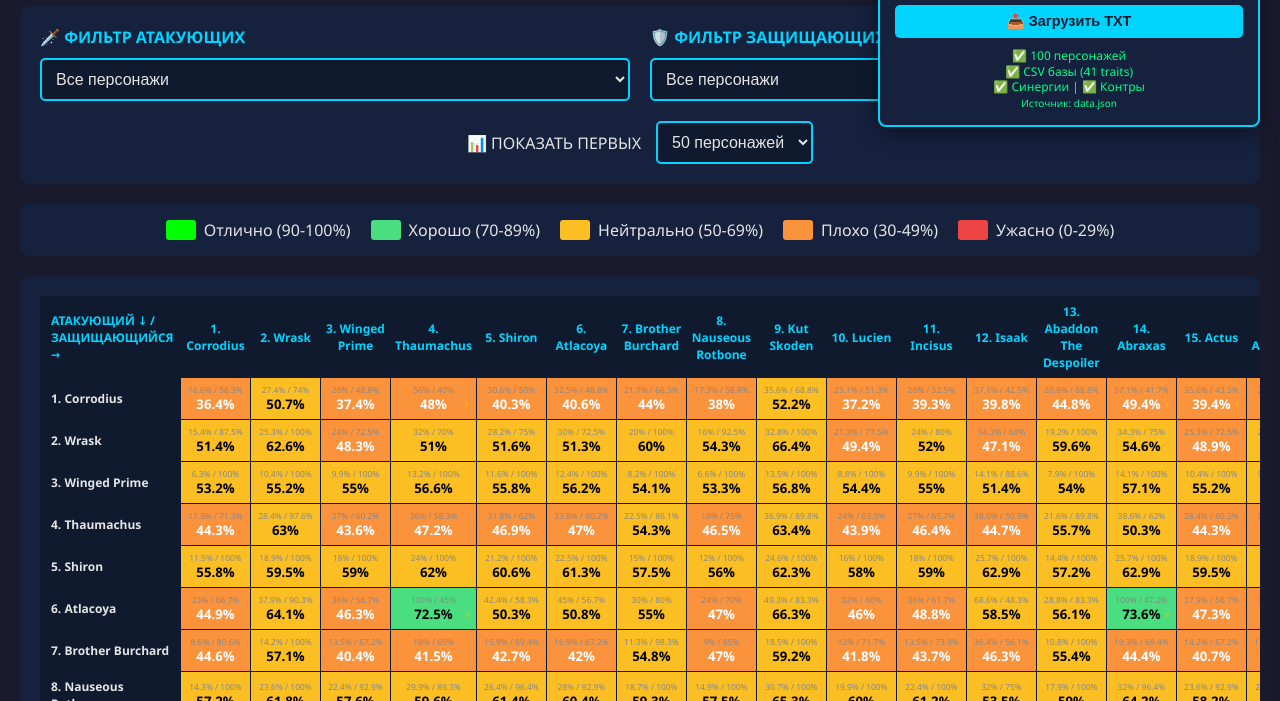
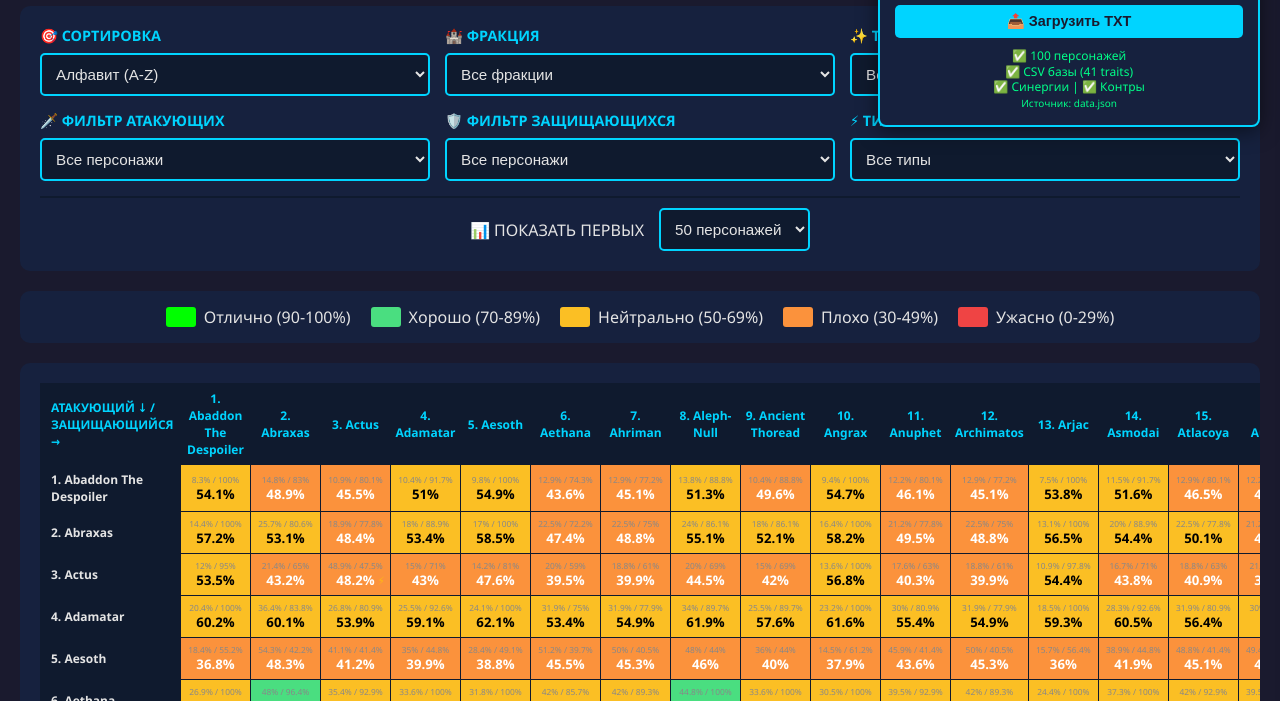
Before and after one commit to crosspostly/tacticus_persona, a website: page index.html in a window 1280 px wide. Shown: the part 99-800 px from the top of the page. Drawn offline with Linux system fonts and the light colour scheme.

Commit message:
feat: add alphabetical sorting and advanced filters (faction, traits, damage type)

```diff
--- a/index.html
+++ b/index.html
@@ -98,26 +98,28 @@
             border-radius: 10px;
             margin-bottom: 20px;
             display: grid;
-            grid-template-columns: 1fr 1fr;
-            gap: 20px;
+            grid-template-columns: repeat(3, 1fr);
+            gap: 15px;
         }
-        .filter-group { display: flex; flex-direction: column; gap: 10px; }
-        .filter-group label { color: #00d4ff; font-weight: bold; }
+        .filter-group { display: flex; flex-direction: column; gap: 8px; }
+        .filter-group label { color: #00d4ff; font-weight: bold; font-size: 0.9em; }
         select {
             padding: 10px;
             background: #0f1a2e;
             color: #e4e4e4;
             border: 2px solid #00d4ff;
             border-radius: 5px;
-            font-size: 1em;
+            font-size: 0.95em;
             cursor: pointer;
         }
         .limit-group {
-            grid-column: span 2;
+            grid-column: span 3;
             display: flex;
             align-items: center;
             gap: 15px;
             justify-content: center;
+            padding-top: 10px;
+            border-top: 2px solid #0f1a2e;
         }
         .legend {
             background: #16213e;
@@ -387,7 +389,6 @@
             font-weight: bold;
         }
 
-        /* Иконка условного бонуса в ячейке матрицы */
         .bonus-icon {
             position: absolute;
             top: 2px;
@@ -402,7 +403,6 @@
             50% { opacity: 0.6; transform: scale(1.2); }
         }
 
-        /* Блок условного бонуса в детальной панели */
         .conditional-bonus-item {
             background: linear-gradient(135deg, rgba(255, 204, 0, 0.15), rgba(0, 212, 255, 0.1));
             padding: 10px;
@@ -411,7 +411,6 @@
             border: 2px solid #ffcc00;
         }
 
-        /* Бэдж типа бонуса (active/passive) */
         .bonus-badge {
             display: inline-block;
             background: #ffcc00;
@@ -444,6 +443,30 @@
 
         <div class="filters">
             <div class="filter-group">
+                <label>🎯 СОРТИРОВКА</label>
+                <select id="sortOrder">
+                    <option value="alpha">Алфавит (A-Z)</option>
+                    <option value="hp">По HP (больше → меньше)</option>
+                    <option value="armor">По броне (больше → меньше)</option>
+                    <option value="damage">По урону (больше → меньше)</option>
+                </select>
+            </div>
+
+            <div class="filter-group">
+                <label>🏰 ФРАКЦИЯ</label>
+                <select id="factionFilter">
+                    <option value="">Все фракции</option>
+                </select>
+            </div>
+
+            <div class="filter-group">
+                <label>✨ ТРЕЙТ</label>
+                <select id="traitFilter">
+                    <option value="">Все трейты</option>
+                </select>
+            </div>
+
+            <div class="filter-group">
                 <label>🗡️ ФИЛЬТР АТАКУЮЩИХ</label>
                 <select id="attackerFilter">
                     <option value="">Все персонажи</option>
@@ -454,6 +477,16 @@
                 <label>🛡️ ФИЛЬТР ЗАЩИЩАЮЩИХСЯ</label>
                 <select id="defenderFilter">
                     <option value="">Все персонажи</option>
+                </select>
+            </div>
+
+            <div class="filter-group">
+                <label>⚡ ТИП УРОНА</label>
+                <select id="damageTypeFilter">
+                    <option value="">Все типы</option>
+                    <option value="melee">Только Melee</option>
+                    <option value="ranged">Только Ranged</option>
+                    <option value="both">Оба типа</option>
                 </select>
             </div>
 
@@ -528,16 +561,11 @@
             'Rukkatrukk', "Tson'ji"
         ];
 
-        // 🆕 Базы данных для условных бонусов
         let traitsDB = [];
         let characterTraitsDB = [];
         let conditionalBonusesDB = [];
         let characterFactionsDB = [];
         let characterAttackTypesDB = [];
-
-        // ═══════════════════════════════════════════════════════════════
-        // ЗАГРУЗКА БАЗ ДАННЫХ УСЛОВНЫХ БОНУСОВ
-        // ═══════════════════════════════════════════════════════════════
 
         async function loadConditionalDatabases() {
             try {
@@ -545,7 +573,6 @@
                     const lines = text.trim().split('\n');
                     const headers = lines[0].split(',').map(h => h.trim());
                     return lines.slice(1).map(line => {
-                        // Учитываем запятые внутри кавычек
                         const values = [];
                         let current = '';
                         let inQuotes = false;
@@ -563,7 +590,7 @@
                         values.push(current.trim());
 
                         return headers.reduce((obj, header, i) => {
-                            obj[header] = values[i]?.replace(/^"|"$/g, '') || '';
+                            obj[header] = values[i]?.replace(/^\"|\"$/g, '') || '';
                             return obj;
                         }, {});
                     });
@@ -598,10 +625,8 @@
             }
         }
 
-        // Вспомогательные функции для работы с базами
         function getCharacterTraits(characterName) {
             if (characterTraitsDB.length === 0) {
-                // Fallback: парсим из строки traits
                 const char = characters.find(c => c.name === characterName);
                 if (!char || !char.traits) return [];
                 return typeof char.traits === 'string'
@@ -638,7 +663,6 @@
         let currentAttacker = null;
         let currentDefender = null;
 
-        // Auto-sync on page load
         window.addEventListener('load', function() {
             syncAllData();
         });
@@ -652,7 +676,6 @@
             loadingOverlay.classList.remove('hidden');
 
             try {
-                // Try data.txt first, fallback to data.json
                 let mainData = null;
                 let dataSource = '';
 
@@ -674,7 +697,6 @@
                     dataSource = 'data.json';
                 }
 
-                // 🔧 FIX: Если данные в формате { "characters": [...] }, извлекаем массив
                 let dataArray = mainData;
                 if (mainData.characters && Array.isArray(mainData.characters)) {
                     dataArray = mainData.characters;
@@ -683,7 +705,6 @@
                     throw new Error('Неизвестный формат данных');
                 }
 
-                // Load synergy and counter databases
                 const [synergyResponse, counterResponse] = await Promise.all([
                     fetch('synergy_database.json').catch(() => null),
                     fetch('counter_database.json').catch(() => null)
@@ -697,10 +718,8 @@
                     counterDatabase = await counterResponse.json();
                 }
 
-                // 🆕 Загружаем базы условных бонусов
                 await loadConditionalDatabases();
 
-                // Process character data
                 const filtered = dataArray.filter(c => isCharacter(c) && !MACHINES_OF_WAR.includes(c.name));
 
                 characters = filtered.map((c, i) => ({
@@ -717,6 +736,9 @@
                     activeAbility: c.activeAbility || {},
                     passiveAbility: c.passiveAbility || {}
                 }));
+
+                // 🆕 СОРТИРОВКА ПО АЛФАВИТУ ПО УМОЛЧАНИЮ
+                characters.sort((a, b) => a.name.localeCompare(b.name));
 
                 buildMatchupMatrix();
                 populateFilters();
@@ -758,7 +780,6 @@
                 try {
                     const data = JSON.parse(e.target.result);
 
-                    // 🔧 FIX: Проверяем формат данных
                     let dataArray = data;
                     if (data.characters && Array.isArray(data.characters)) {
                         dataArray = data.characters;
@@ -782,6 +803,8 @@
                         activeAbility: c.activeAbility || {},
                         passiveAbility: c.passiveAbility || {}
                     }));
+
+                    characters.sort((a, b) => a.name.localeCompare(b.name));
 
                     buildMatchupMatrix();
                     populateFilters();
@@ -818,7 +841,6 @@
         }
 
         function calculateMatchup(attacker, defender) {
-            // Получаем тип атаки и количество хитов
             const [rangedType, rangedHits] = extractAttackInfo(attacker.ranged);
             const [meleeType, meleeHits] = extractAttackInfo(attacker.melee);
             const [atkType, atkHits] = (rangedType && rangedHits > 0)
@@ -827,14 +849,12 @@
 
             const pierce = PIERCE_RATIOS[atkType] || 20;
 
-            // 🆕 Получаем трейты (из базы если доступна, иначе из строки)
             const atkTraits = getCharacterTraits(attacker.name);
             const defTraits = getCharacterTraits(defender.name);
 
             let dmg = attacker.dmg;
             let armor = defender.armor;
 
-            // 🆕 Применяем трейт-модификаторы атакующего
             atkTraits.forEach(traitName => {
                 const trait = getTraitData(traitName);
                 if (trait && trait.effect_type === 'damage_multiplier' && trait.implemented === 'yes') {
@@ -842,13 +862,11 @@
                 }
             });
 
-            // Fallback на старый метод если база не загружена
             if (traitsDB.length === 0) {
                 if (atkTraits.includes('Crushing Strike')) dmg *= 1.25;
                 if (atkTraits.includes('Let the Galaxy Burn')) dmg *= 1.15;
             }
 
-            // 🆕 Применяем трейт-модификаторы защитника
             defTraits.forEach(traitName => {
                 const trait = getTraitData(traitName);
                 if (trait && trait.effect_type === 'armor_multiplier' && trait.implemented === 'yes') {
@@ -856,13 +874,11 @@
                 }
             });
 
-            // Fallback
             if (traitsDB.length === 0) {
                 if (defTraits.includes('Terminator Armour')) armor *= 1.4;
                 if (defTraits.includes('Mk X Gravis')) armor *= 1.5;
             }
 
-            // 🆕 ПРОВЕРЯЕМ УСЛОВНЫЕ БОНУСЫ
             let hasConditionalBonus = false;
             let conditionalBonusDetails = null;
 
@@ -877,8 +893,7 @@
                 if (conditionMet) {
                     hasConditionalBonus = true;
 
-                    // Применяем бонус
-                    let bonusMultiplier = 1.5; // По умолчанию +50%
+                    let bonusMultiplier = 1.5;
                     if (bonus.bonus_value && bonus.bonus_value !== 'unknown' && !isNaN(parseFloat(bonus.bonus_value))) {
                         bonusMultiplier = 1 + parseFloat(bonus.bonus_value) / 100;
                     }
@@ -896,7 +911,6 @@
                 }
             });
 
-            // Модификаторы входящего урона
             let incomingMult = 1.0;
             defTraits.forEach(traitName => {
                 const trait = getTraitData(traitName);
@@ -910,13 +924,11 @@
                 }
             });
 
-            // Fallback
             if (traitsDB.length === 0) {
                 if (defTraits.includes('Resilient')) incomingMult *= 0.8;
                 if (defTraits.includes('Big Target')) incomingMult *= 1.3;
             }
 
-            // Расчёт урона по формуле из вики
             const dmgAfterArmor = Math.max(1, dmg - armor);
             const dmgPierce = Math.max(1, dmg * (pierce / 100));
             const dmgPerHit = Math.max(dmgAfterArmor, dmgPierce);
@@ -924,7 +936,6 @@
             const totalDmg = dmgPerHit * atkHits * incomingMult;
             const attackEff = Math.min(100, (totalDmg / defender.hp) * 100);
 
-            // Эффективность защиты
             const armorRatio = armor / dmg;
             const defenseEff = Math.min(100, Math.max(0, armorRatio * 50 + 25));
 
@@ -934,8 +945,8 @@
                 attack: Math.round(attackEff * 10) / 10,
                 defense: Math.round(defenseEff * 10) / 10,
                 average: Math.round(average * 10) / 10,
-                hasConditionalBonus: hasConditionalBonus,  // 🆕
-                conditionalBonus: conditionalBonusDetails   // 🆕
+                hasConditionalBonus: hasConditionalBonus,
+                conditionalBonus: conditionalBonusDetails
             };
         }
 
@@ -956,12 +967,45 @@
             return matchupMatrix[attacker.name][defender.name];
         }
 
+        // 🆕 ОБНОВЛЕННЫЕ ФИЛЬТРЫ
         function populateFilters() {
             const atkFilter = document.getElementById('attackerFilter');
             const defFilter = document.getElementById('defenderFilter');
+            const factionFilter = document.getElementById('factionFilter');
+            const traitFilter = document.getElementById('traitFilter');
 
             atkFilter.innerHTML = '<option value="">Все персонажи</option>';
             defFilter.innerHTML = '<option value="">Все персонажи</option>';
+
+            // 🆕 Собираем уникальные фракции
+            const factions = [...new Set(characters.map(c => c.faction))].sort();
+            factionFilter.innerHTML = '<option value="">Все фракции</option>';
+            factions.forEach(faction => {
+                if (faction && faction !== 'Unknown') {
+                    const opt = document.createElement('option');
+                    opt.value = faction;
+                    opt.textContent = faction;
+                    factionFilter.appendChild(opt);
+                }
+            });
+
+            // 🆕 Собираем уникальные трейты
+            const allTraits = new Set();
+            characters.forEach(char => {
+                const traits = getCharacterTraits(char.name);
+                traits.forEach(t => allTraits.add(t));
+            });
+
+            const sortedTraits = [...allTraits].sort();
+            traitFilter.innerHTML = '<option value="">Все трейты</option>';
+            sortedTraits.forEach(trait => {
+                if (trait) {
+                    const opt = document.createElement('option');
+                    opt.value = trait;
+                    opt.textContent = trait;
+                    traitFilter.appendChild(opt);
+                }
+            });
 
             characters.forEach(char => {
                 const opt1 = document.createElement('option');
@@ -984,19 +1028,49 @@
             return 'cell-0-29';
         }
 
+        // 🆕 ОБНОВЛЕННАЯ ЛОГИКА RENDER
         function renderTable() {
             const atkFilter = document.getElementById('attackerFilter').value;
             const defFilter = document.getElementById('defenderFilter').value;
+            const factionFilter = document.getElementById('factionFilter').value;
+            const traitFilter = document.getElementById('traitFilter').value;
+            const damageTypeFilter = document.getElementById('damageTypeFilter').value;
+            const sortOrder = document.getElementById('sortOrder').value;
             const limit = parseInt(document.getElementById('limitSelect').value);
 
-            let displayedAtk = characters.slice(0, limit);
-            if (atkFilter) {
-                displayedAtk = characters.filter(c => c.name === atkFilter);
+            // Применяем фильтры
+            let filteredChars = characters.filter(c => {
+                if (factionFilter && c.faction !== factionFilter) return false;
+                if (traitFilter && !getCharacterTraits(c.name).includes(traitFilter)) return false;
+                if (damageTypeFilter) {
+                    const hasMelee = c.melee && c.melee !== 'N/A';
+                    const hasRanged = c.ranged && c.ranged !== 'N/A';
+                    if (damageTypeFilter === 'melee' && !hasMelee) return false;
+                    if (damageTypeFilter === 'ranged' && !hasRanged) return false;
+                    if (damageTypeFilter === 'both' && (!hasMelee || !hasRanged)) return false;
+                }
+                return true;
+            });
+
+            // Применяем сортировку
+            if (sortOrder === 'alpha') {
+                filteredChars.sort((a, b) => a.name.localeCompare(b.name));
+            } else if (sortOrder === 'hp') {
+                filteredChars.sort((a, b) => b.hp - a.hp);
+            } else if (sortOrder === 'armor') {
+                filteredChars.sort((a, b) => b.armor - a.armor);
+            } else if (sortOrder === 'damage') {
+                filteredChars.sort((a, b) => b.dmg - a.dmg);
             }
 
-            let displayedDef = characters.slice(0, limit);
+            let displayedAtk = filteredChars.slice(0, limit);
+            if (atkFilter) {
+                displayedAtk = filteredChars.filter(c => c.name === atkFilter);
+            }
+
+            let displayedDef = filteredChars.slice(0, limit);
             if (defFilter) {
-                displayedDef = characters.filter(c => c.name === defFilter);
+                displayedDef = filteredChars.filter(c => c.name === defFilter);
             }
 
             const thead = document.getElementById('tableHead');
@@ -1301,8 +1375,13 @@
             return 'ef4444';
         }
 
+        // 🆕 EVENT LISTENERS
         document.getElementById('attackerFilter').addEventListener('change', renderTable);
         document.getElementById('defenderFilter').addEventListener('change', renderTable);
+        document.getElementById('factionFilter').addEventListener('change', renderTable);
+        document.getElementById('traitFilter').addEventListener('change', renderTable);
+        document.getElementById('damageTypeFilter').addEventListener('change', renderTable);
+        document.getElementById('sortOrder').addEventListener('change', renderTable);
         document.getElementById('limitSelect').addEventListener('change', (e) => {
             currentLimit = parseInt(e.target.value);
             renderTable();
```
